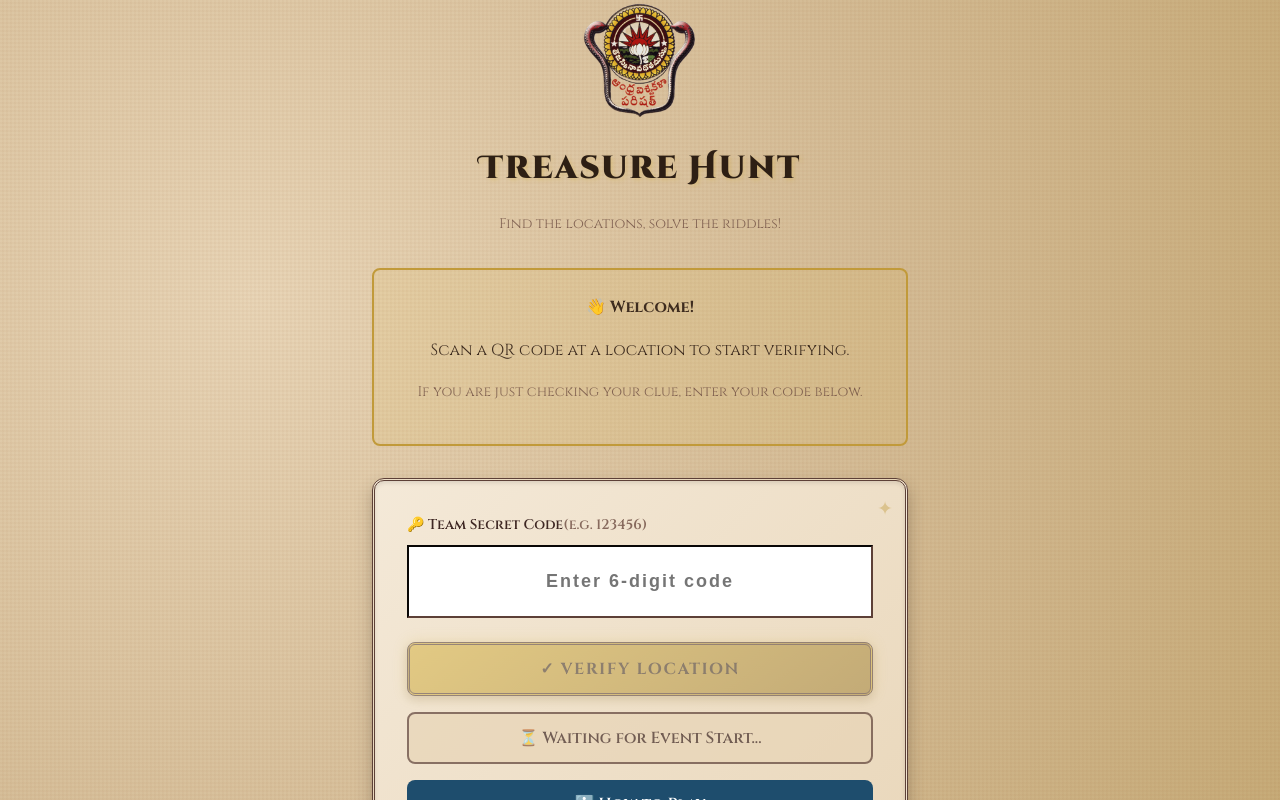
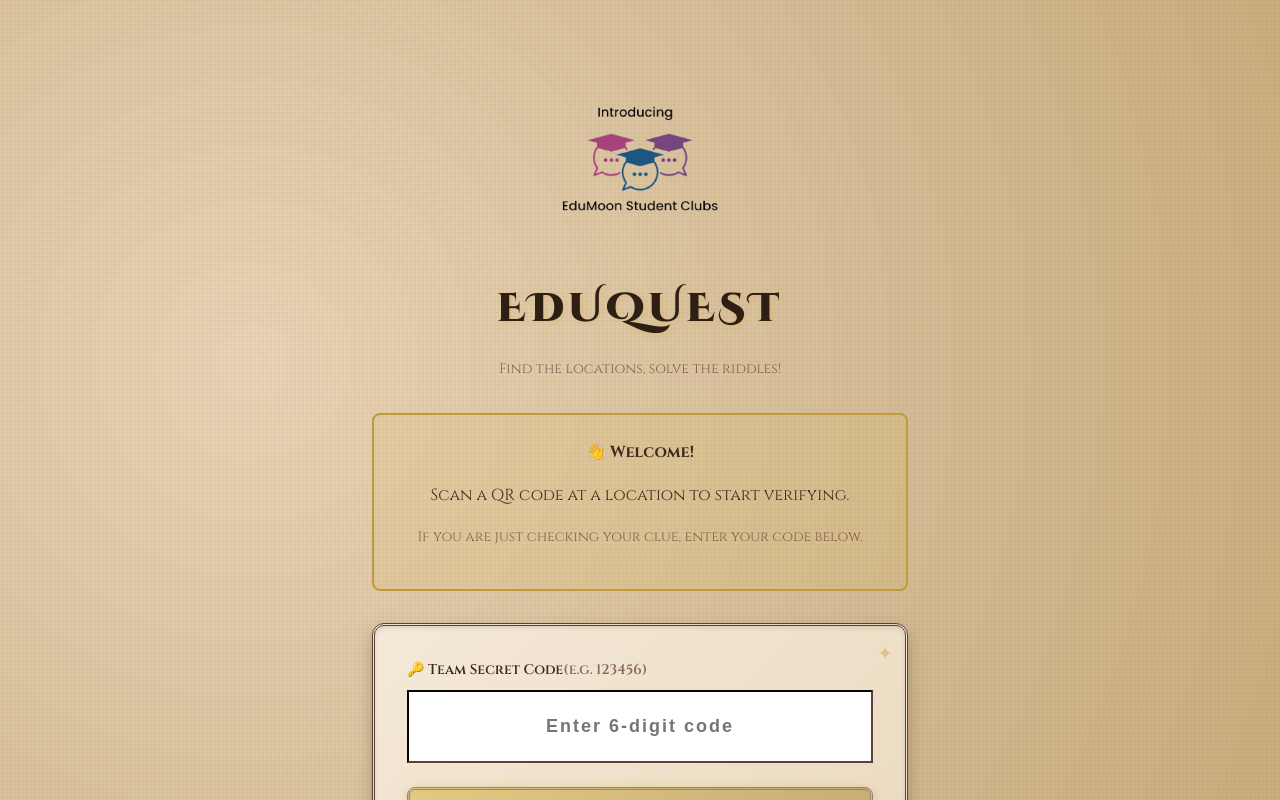
Before and after one commit to ChepuriNatraj/EduQuest, a React (Vite) app: page /scan in a window 1280 px wide. Shown: the top 800 px of the page. Built offline with nearby package versions, Linux system fonts and the light colour scheme; no server answers; the database is empty; a web font is replaced by a local one.

Commit message:
feat: Implement core treasure hunt application pages including location scanning, team registration, and admin dashboard.

```diff
--- a/src/App.tsx
+++ b/src/App.tsx
@@ -29,26 +29,16 @@ function HomePage() {
             <div className="container-sm">
                 <div className="card fade-in" style={{ textAlign: 'center' }}>
                     <div className="brand-header">
-                        <div className="brand-logos">
+                        <div className="brand-logos" style={{ justifyContent: 'center' }}>
                             <img
-                                className="brand-logo brand-logo--md brand-logo--soft"
-                                src="/assets/width_193.png"
-                                alt="EduMoon"
-                            />
-                            <img
-                                className="brand-logo brand-logo--xl"
-                                src="/assets/width_800.png"
+                                className="brand-logo"
+                                src="/assets/width_500.png"
                                 alt="EduMoon Student Clubs"
-                            />
-                            <img
-                                className="brand-logo brand-logo--lg brand-logo--soft"
-                                src="/assets/width_500.png"
-                                alt="EduMoon"
+                                style={{ maxWidth: '250px' }}
                             />
                         </div>
-
-                        <h1 className="gradient-text mb-sm">EduMoon Treasure Hunt</h1>
-                        <p className="brand-subtitle mb-lg">Welcome to the treasure hunt platform</p>
+                        <h1 className="gradient-text mb-sm">EDUQUEST</h1>
+                        <p className="brand-subtitle">The Ultimate Student Adventure</p>
                     </div>
 
                     <div className="stack gap-md mb-lg">
--- a/src/index.css
+++ b/src/index.css
@@ -83,6 +83,9 @@ body {
         radial-gradient(circle at 20% 30%, var(--parchment-light) 0%, var(--parchment-base) 50%, var(--parchment-dark) 100%);
     color: var(--brown-text);
     min-height: 100vh;
+    /* Ensure scrolling is allowed */
+    overflow-y: auto;
+    overflow-x: hidden;
     line-height: 1.7;
     -webkit-font-smoothing: antialiased;
     -moz-osx-font-smoothing: grayscale;
@@ -90,14 +93,28 @@ body {
 
 #root {
     min-height: 100vh;
+    display: flex;
+    flex-direction: column;
 }
 
 /* ==================== PAGE SHELL ==================== */
 
 .page {
+    flex: 1;
+    /* Allow growing to fill space */
+    width: 100%;
     min-height: 100vh;
-    padding-top: var(--spacing-2xl);
-    padding-bottom: var(--spacing-2xl);
+    padding-top: var(--spacing-lg);
+    padding-bottom: var(--spacing-lg);
+    /* Prevent horizontal overflow causing scrollbars */
+    overflow-x: hidden;
+}
+
+@media (min-width: 768px) {
+    .page {
+        padding-top: var(--spacing-2xl);
+        padding-bottom: var(--spacing-2xl);
+    }
 }
 
 .page-center {
@@ -372,8 +389,8 @@ body {
     max-width: 1200px;
     margin-left: auto;
     margin-right: auto;
-    padding-left: var(--spacing-lg);
-    padding-right: var(--spacing-lg);
+    padding-left: var(--spacing-md);
+    padding-right: var(--spacing-md);
 }
 
 .container-sm {
@@ -381,8 +398,17 @@ body {
     max-width: 600px;
     margin-left: auto;
     margin-right: auto;
-    padding-left: var(--spacing-lg);
-    padding-right: var(--spacing-lg);
+    padding-left: var(--spacing-md);
+    padding-right: var(--spacing-md);
+}
+
+@media (min-width: 768px) {
+
+    .container,
+    .container-sm {
+        padding-left: var(--spacing-lg);
+        padding-right: var(--spacing-lg);
+    }
 }
 
 /* Flexbox Utilities */
--- a/src/layout/AdminLayout.tsx
+++ b/src/layout/AdminLayout.tsx
@@ -29,19 +29,10 @@ const AdminLayout: React.FC = () => {
                         {/* Mini Logo Trio in Header */}
                         <div className="brand-logos" style={{ marginBottom: 0, justifyContent: 'flex-start', gap: 'var(--spacing-sm)' }}>
                             <img
-                                src="/assets/width_193.png"
-                                alt="EduMoon"
-                                className="brand-logo brand-logo--xs"
-                            />
-                            <img
-                                src="/assets/width_800.png"
-                                alt="Admin"
-                                className="brand-logo brand-logo--md"
-                            />
-                            <img
                                 src="/assets/width_500.png"
-                                alt="EduMoon"
-                                className="brand-logo brand-logo--sm"
+                                alt="EduMoon Student Clubs"
+                                className="brand-logo"
+                                style={{ maxWidth: '150px' }}
                             />
                         </div>
                         <button
--- a/src/pages/AdminDashboard.tsx
+++ b/src/pages/AdminDashboard.tsx
@@ -225,7 +225,7 @@ const AdminDashboard: React.FC = () => {
         <div className="teams-view">
             <div className="flex justify-between items-center mb-lg">
                 <div>
-                    <h2 className="mb-xs">Team Management</h2>
+                    <h1 className="gradient-text">EDUQUEST Admin</h1>
                     <p className="text-sm text-muted">Configure riddles and routes for each team</p>
                 </div>
                 <div className="flex gap-sm">
--- a/src/pages/RegistrationPage.tsx
+++ b/src/pages/RegistrationPage.tsx
@@ -99,26 +99,17 @@ const RegistrationPage: React.FC = () => {
             <div className="container-sm">
                 <div className="card fade-in">
                     <div className="brand-header">
-                        <div className="brand-logos">
+                        <div className="brand-logos" style={{ justifyContent: 'center' }}>
                             <img
-                                className="brand-logo brand-logo--sm brand-logo--soft"
-                                src="/assets/width_193.png"
-                                alt="EduMoon"
-                            />
-                            <img
-                                className="brand-logo brand-logo--lg"
-                                src="/assets/width_800.png"
+                                className="brand-logo"
+                                src="/assets/width_500.png"
                                 alt="EduMoon Student Clubs"
-                            />
-                            <img
-                                className="brand-logo brand-logo--md brand-logo--soft"
-                                src="/assets/width_500.png"
-                                alt="EduMoon"
+                                style={{ maxWidth: '200px' }}
                             />
                         </div>
 
-                        <h1 className="gradient-text mb-sm">Team Registration</h1>
-                        <p className="brand-subtitle">Complete your registration to participate</p>
+                        <h1 className="gradient-text mb-sm">EDUQUEST Registration</h1>
+                        <p className="brand-subtitle">Complete your team details to participate</p>
                     </div>
 
                     {teamCode && (
--- a/src/pages/ScanPage.tsx
+++ b/src/pages/ScanPage.tsx
@@ -179,7 +179,7 @@ const ScanPage: React.FC = () => {
     };
 
     return (
-        <div className="scan-page fade-in">
+        <div className="page fade-in">
             {/* Admin Notification Modal/Toast */}
             {adminNotification && (
                 <div className="modal-overlay" style={{ zIndex: 10000 }}>
@@ -209,12 +209,12 @@ const ScanPage: React.FC = () => {
             <div className="container" style={{ maxWidth: '600px' }}>
                 <header className="text-center mb-lg">
                     <img
-                        src="/assets/width_193.png"
-                        alt="EduMoon"
+                        src="/assets/width_500.png"
+                        alt="EduMoon Student Clubs"
                         className="brand-logo"
-                        style={{ maxWidth: '120px' }}
+                        style={{ maxWidth: '180px', marginBottom: '1rem' }}
                     />
-                    <h1 className="mt-sm site-title" style={{ fontSize: '2rem' }}>Treasure Hunt</h1>
+                    <h1 className="mt-sm site-title" style={{ fontSize: '2.5rem', letterSpacing: '0.1em' }}>EDUQUEST</h1>
                     <p className="text-muted text-sm">Find the locations, solve the riddles!</p>
                 </header>
 
```
